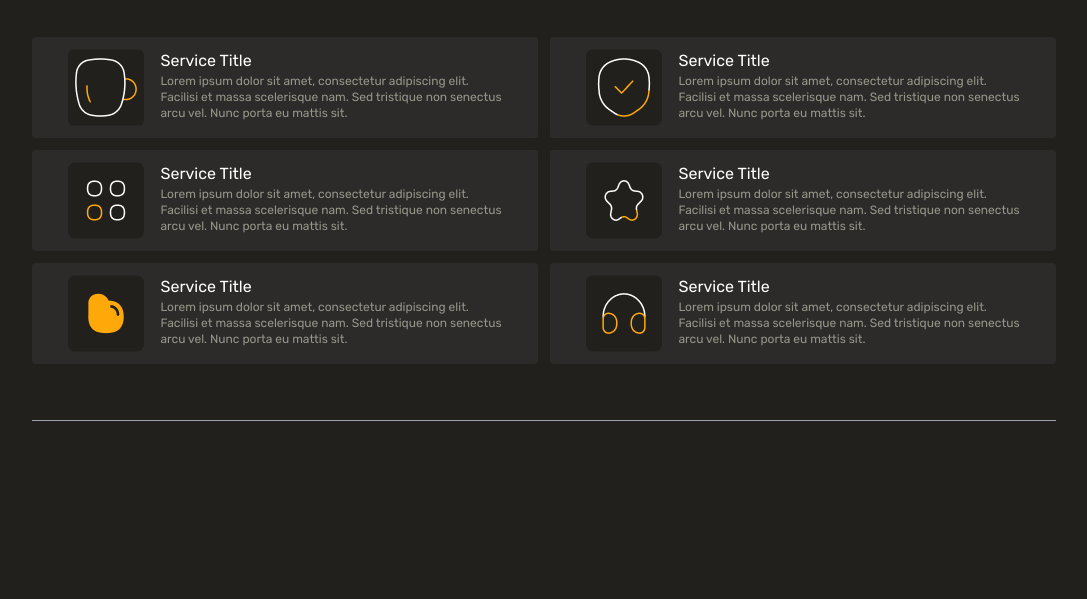
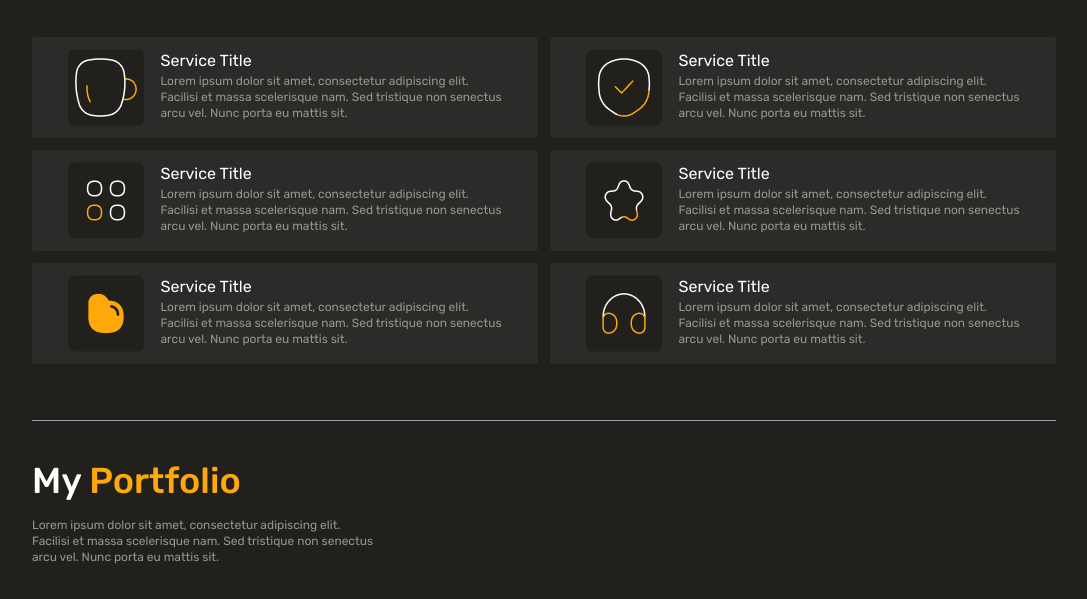
Before and after one commit to trend87/Jason-Port, a website built with Parcel: page src/index.html in a window 1280 px wide. Shown: the part 703-1302 px from the top of the page, without its empty margins (96-1183 px from the left). Before the commit the page ends 1124 px from the top, so only its background shows below. Built offline with nearby package versions, Linux system fonts and the light colour scheme.

Commit message:
created third section

```diff
--- a/src/index.html
+++ b/src/index.html
@@ -141,6 +141,26 @@
             </section> <!--End of second section-->
 
 
+            <section> <!--Third Section-->
+                <div class="mt-10 grid grid-cols-2">
+
+                    <div>
+                        <h2 class="text-white font-medium text-4xl">My <span style="color:#FEA809;">Portfolio</span> </h2>
+                        <p class="text-xs mt-4" style="color:#96968B;">Lorem ipsum dolor sit amet, consectetur adipiscing elit. <br> Facilisi et massa scelerisque nam. Sed tristique non senectus <br> arcu vel. Nunc porta eu mattis sit. </p>
+                    </div>
+
+
+                </div>
+
+                <div class="mt-10 grid grid-cols-3">
+
+
+
+                </div>
+
+            </section> <!--End of Third Section-->
+
+
         </div> <!--End of Wrapper-->
 
     </main>
```
Also changed, not shown: src/images/image-1.png (added), src/images/image-2.png (added), src/images/image-3.png (added), src/images/image-4.png (added), src/images/image-5.png (added), src/images/image-6.png (added).
